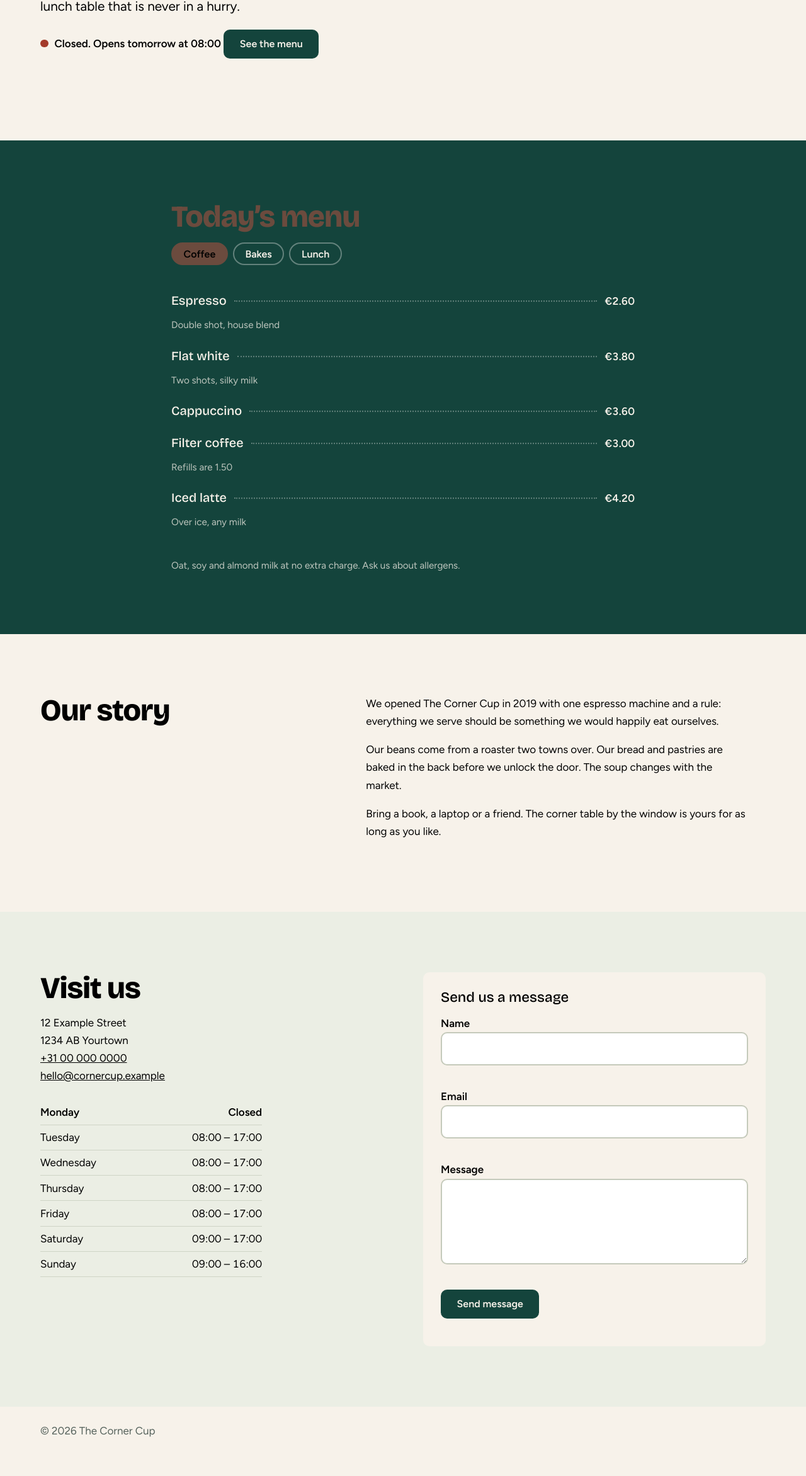
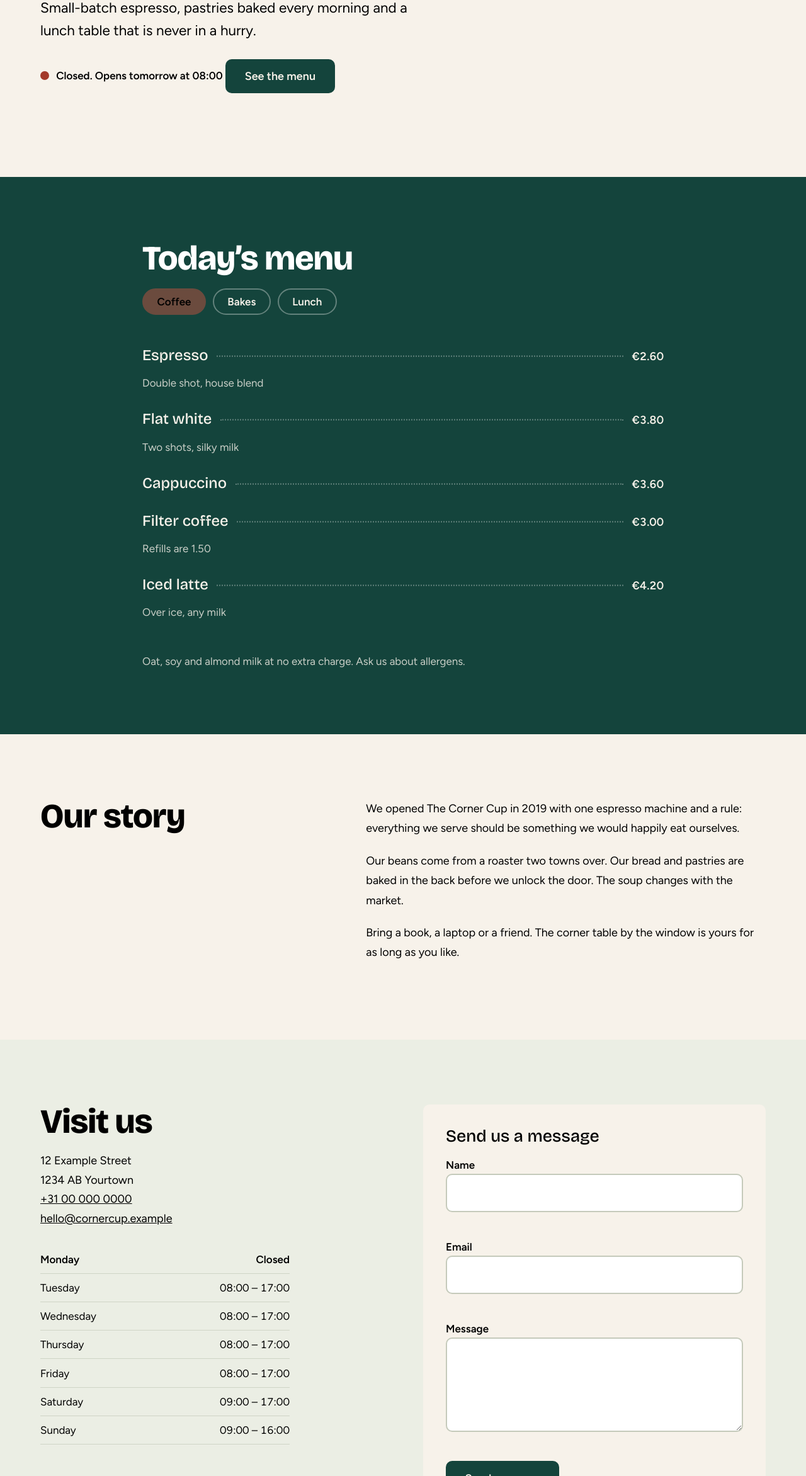
Before and after one commit to Tkay-G/cafe_template, a plain HTML site: page index.html in a window 1280 px wide. Shown: the part 456-2800 px from the top of the page at 63% size. Before the commit the page ends 2766 px from the top, so only its background shows below. Drawn offline with nearby package versions, Linux system fonts and the light colour scheme.

Commit message:
styling changes ( color )

```diff
--- a/styles.css
+++ b/styles.css
@@ -1,3 +1,4 @@
+
 :root {
   --green: #14443c;
   --green-deep: #0e312b;
@@ -5,92 +6,448 @@
   --chalk: #f7f2ea;
   --ink: #000000;
   --muted: #55625c;
+
   --display: "Bricolage Grotesque", system-ui, sans-serif;
   --body: "Figtree", system-ui, sans-serif;
+
   --radius: 10px;
+
+  /* Typography scale */
+  --text-xs: 0.833rem;
+  --text-sm: 0.889rem;
+  --text-base: 1rem;
+  --text-lg: 1.222rem;
+  --text-xl: 1.333rem;
 }
-*, *::before, *::after { box-sizing: border-box; }
-html { scroll-behavior: smooth; scroll-padding-top: 4.5rem; }
-body { margin: 0; font: 400 1.0625rem/1.65 var(--body); color: var(--ink); background: var(--chalk); }
-h1, h2, h3 {
-  font-family: var(--display), monospace; line-height: 1.05; margin: 0 0 1rem; }
-h1 { font-size: clamp(2.8rem, 9vw, 6.5rem); font-weight: 800; letter-spacing: -0.03em; max-width: 12ch; }
-h2 { font-size: clamp(2rem, 5vw, 3rem); font-weight: 800; letter-spacing: -0.02em; }
-h3 { font-size: 1.4rem; font-weight: 500; }
-a { color: inherit; }
-:focus-visible { outline: 3px solid var(--coffeeBrown); outline-offset: 3px; }
-.sr { position: absolute; left: -9999px; }
-.skip { position: absolute; left: -9999px; background: var(--coffeeBrown); padding: .5rem 1rem; z-index: 20; }
-.skip:focus { left: 1rem; top: 1rem; }
+
+*,
+*::before,
+*::after {
+  box-sizing: border-box;
+}
+
+/* Base */
+html {
+  font-size: 18px;
+  scroll-behavior: smooth;
+  scroll-padding-top: 5rem;
+}
+
+body {
+  margin: 0;
+  font: 400 var(--text-base)/1.65 var(--body);
+  color: var(--ink);
+  background: var(--chalk);
+}
+
+/* Headings */
+h1,
+h2,
+h3 {
+  font-family: var(--display), monospace;
+  line-height: 1.05;
+  margin: 0 0 1rem;
+}
+
+h1 {
+  font-size: clamp(2.8rem, 9vw, 6.5rem);
+  font-weight: 800;
+  letter-spacing: -0.03em;
+  max-width: 12ch;
+}
+
+h2 {
+  font-size: clamp(2rem, 5vw, 3rem);
+  font-weight: 800;
+  letter-spacing: -0.02em;
+}
+
+h3 {
+  font-size: 1.5rem;
+  font-weight: 500;
+}
+
+a {
+  color: inherit;
+}
+
+:focus-visible {
+  outline: 3px solid var(--coffeeBrown);
+  outline-offset: 3px;
+}
+
+.sr {
+  position: absolute;
+  left: -9999px;
+}
+
+.skip {
+  position: absolute;
+  left: -9999px;
+  background: var(--coffeeBrown);
+  padding: 0.6rem 1.1rem;
+  z-index: 20;
+}
+
+.skip:focus {
+  left: 1rem;
+  top: 1rem;
+}
 
 /* Header */
-.site-header { position: sticky; top: 0; z-index: 10; display: flex; align-items: center; justify-content: space-between; padding: .9rem clamp(1rem, 5vw, 4rem); background: var(--chalk); border-bottom: 1px solid #dfe2d8; }
-.logo { font: 800 1.25rem var(--display); text-decoration: none; letter-spacing: -0.01em; }
-.nav { display: flex; gap: 1.75rem; }
-.nav a { text-decoration: none; font-weight: 600; padding: .25rem 0; border-bottom: 2px solid transparent; }
-.nav a:hover { border-color: var(--coffeeBrown); }
-.nav-toggle { display: none; font: 600 1rem var(--body); background: none; border: 2px solid var(--ink); border-radius: var(--radius); padding: .35rem .9rem; cursor: pointer; }
+.site-header {
+  position: sticky;
+  top: 0;
+  z-index: 10;
+  display: flex;
+  align-items: center;
+  justify-content: space-between;
+  padding: 1rem clamp(1rem, 5vw, 4rem);
+  background: var(--chalk);
+  border-bottom: 1px solid #dfe2d8;
+}
+
+.logo {
+  font: 800 1.35rem var(--display);
+  text-decoration: none;
+  letter-spacing: -0.01em;
+}
+
+.nav {
+  display: flex;
+  gap: 1.75rem;
+}
+
+.nav a {
+  text-decoration: none;
+  font-size: 0.944rem;
+  font-weight: 600;
+  padding: 0.25rem 0;
+  border-bottom: 2px solid transparent;
+}
+
+.nav a:hover {
+  border-color: var(--coffeeBrown);
+}
+
+.nav-toggle {
+  display: none;
+  font: 600 1rem var(--body);
+  background: none;
+  border: 2px solid var(--ink);
+  border-radius: var(--radius);
+  padding: 0.45rem 1rem;
+  cursor: pointer;
+}
 
 /* Hero */
-.hero {  padding: clamp(3rem, 9vw, 7rem) clamp(1rem, 5vw, 4rem); }
-.lead { font-size: 1.3rem; max-width: 34rem; margin: 0 0 1.25rem; }
-.status { display: inline-flex; align-items: center; gap: .6rem; font-weight: 600; margin: 0 0 1.75rem;
+.hero {
+  padding: clamp(3rem, 9vw, 7rem) clamp(1rem, 5vw, 4rem);
 }
-.status::before { content: ""; width: .8rem; height: .8rem; border-radius: 50%; background: var(--muted); flex: none; }
-.status.open::before { background: var(--green); }
-.status.closed::before { background: #a33a2a; }
-.btn { display: inline-block; background: var(--green); color: var(--chalk); font: 600 1rem var(--body); text-decoration: none; padding: .85rem 1.6rem; border: 0; border-radius: var(--radius); cursor: pointer; transition: background .2s; }
-.btn:hover { background: var(--green-deep); }
+
+.lead {
+  font-size: 1.25rem;
+  line-height: 1.6;
+  max-width: 34rem;
+  margin: 0 0 1.5rem;
+}
+
+.status {
+  display: inline-flex;
+  align-items: center;
+  gap: 0.6rem;
+  font-size: 0.944rem;
+  font-weight: 600;
+  margin: 0 0 1.75rem;
+}
+
+.status::before {
+  content: "";
+  width: 0.8rem;
+  height: 0.8rem;
+  border-radius: 50%;
+  background: var(--muted);
+  flex: none;
+}
+
+.status.open::before {
+  background: var(--green);
+}
+
+.status.closed::before {
+  background: #a33a2a;
+}
+
+.btn {
+  display: inline-block;
+  background: var(--green);
+  color: var(--chalk);
+  font: 600 1rem var(--body);
+  text-decoration: none;
+  padding: 0.9rem 1.7rem;
+  border: 0;
+  border-radius: var(--radius);
+  cursor: pointer;
+  transition: background 0.2s;
+}
+
+.btn:hover {
+  background: var(--green-deep);
+}
 
 /* Chalkboard menu */
-.board { background: var(--green); color: var(--chalk); padding: clamp(3rem, 8vw, 6rem) clamp(1rem, 5vw, 4rem); }
-.board-inner { max-width: 46rem; margin: 0 auto; }
-.board h2 { color: var(--coffeeBrown); }
-.tabs { display: flex; flex-wrap: wrap; gap: .5rem; margin-bottom: 2rem; }
-.tabs button { font: 600 1rem var(--body); color: var(--chalk); background: transparent; border: 2px solid rgba(246,247,242,.35); border-radius: 999px; padding: .4rem 1.1rem; cursor: pointer; }
-.tabs button:hover { border-color: var(--chalk); }
-.tabs button[aria-selected="true"] { background: var(--coffeeBrown); border-color: var(--coffeeBrown); color: var(--ink); }
-.items { list-style: none; margin: 0; padding: 0; }
-.items li { display: flex; align-items: baseline; gap: .75rem; padding: .7rem 0; }
-.items .name { font: 500 1.25rem var(--display); }
-.items .dots { flex: 1; border-bottom: 2px dotted rgba(246,247,242,.35); transform: translateY(-.3rem); min-width: 1rem; }
-.items .price { font-weight: 600; font-variant-numeric: tabular-nums; }
-.items .desc { display: block; flex-basis: 100%; font-size: .95rem; opacity: .75; }
-.items li { flex-wrap: wrap; }
-.note { margin: 2rem 0 0; font-size: .95rem; opacity: .75; }
+.board {
+  background: var(--green);
+  color: var(--chalk);
+  padding: clamp(3rem, 8vw, 6rem) clamp(1rem, 5vw, 4rem);
+}
+
+.board-inner {
+  max-width: 46rem;
+  margin: 0 auto;
+}
+
+.board h2 {
+  color: #ffffff;
+}
+
+.tabs {
+  display: flex;
+  flex-wrap: wrap;
+  gap: 0.6rem;
+  margin-bottom: 2rem;
+}
+
+.tabs button {
+  font: 600 0.944rem var(--body);
+  color: var(--chalk);
+  background: transparent;
+  border: 2px solid rgba(246, 247, 242, 0.35);
+  border-radius: 999px;
+  padding: 0.5rem 1.2rem;
+  cursor: pointer;
+}
+
+.tabs button:hover {
+  border-color: var(--chalk);
+}
+
+.tabs button[aria-selected="true"] {
+  background: var(--coffeeBrown);
+  border-color: var(--coffeeBrown);
+  color: var(--ink);
+}
+
+.items {
+  list-style: none;
+  margin: 0;
+  padding: 0;
+}
+
+.items li {
+  display: flex;
+  flex-wrap: wrap;
+  align-items: baseline;
+  gap: 0.75rem;
+  padding: 0.8rem 0;
+}
+
+.items .name {
+  font: 500 1.333rem var(--display);
+}
+
+.items .dots {
+  flex: 1;
+  border-bottom: 2px dotted rgba(246, 247, 242, 0.35);
+  transform: translateY(-0.3rem);
+  min-width: 1rem;
+}
+
+.items .price {
+  font-size: 1rem;
+  font-weight: 600;
+  font-variant-numeric: tabular-nums;
+}
+
+.items .desc {
+  display: block;
+  flex-basis: 100%;
+  font-size: 0.944rem;
+  line-height: 1.6;
+  opacity: 0.8;
+}
+
+.note {
+  margin: 2rem 0 0;
+  font-size: 0.944rem;
+  line-height: 1.6;
+  opacity: 0.8;
+}
 
 /* Story */
-.story { display: grid; grid-template-columns: minmax(0, 1fr) minmax(0, 1.4fr); gap: clamp(1.5rem, 5vw, 5rem); padding: clamp(3rem, 8vw, 6rem) clamp(1rem, 5vw, 4rem); }
-.story-text { max-width: 38rem; }
-.story-text p { margin: 0 0 1.1rem; }
+.story {
+  display: grid;
+  grid-template-columns: minmax(0, 1fr) minmax(0, 1.4fr);
+  gap: clamp(1.5rem, 5vw, 5rem);
+  padding: clamp(3rem, 8vw, 6rem) clamp(1rem, 5vw, 4rem);
+}
+
+.story-text {
+  max-width: 38rem;
+}
+
+.story-text p {
+  font-size: 1rem;
+  line-height: 1.75;
+  margin: 0 0 1.1rem;
+}
 
 /* Visit */
-.visit { display: grid; grid-template-columns: repeat(2, minmax(0, 1fr)); gap: clamp(1.5rem, 5vw, 5rem); padding: clamp(3rem, 8vw, 6rem) clamp(1rem, 5vw, 4rem); background: #ebeee4; }
-address { font-style: normal; margin-bottom: 1.5rem; }
-.hours { border-collapse: collapse; width: 100%; max-width: 22rem; }
-.hours td { padding: .35rem 0; border-bottom: 1px solid #cfd4c6; }
-.hours td:last-child { text-align: right; font-variant-numeric: tabular-nums; }
-.hours tr.today td { font-weight: 600; }
-.contact { background: var(--chalk); padding: 1.75rem; border-radius: var(--radius); }
-.contact label { display: block; font-weight: 600; margin-top: 1rem; }
-.contact input, .contact textarea { width: 100%; font: inherit; padding: .65rem .8rem; border: 2px solid #c5cabb; border-radius: var(--radius); background: #fff; }
-.contact input:focus, .contact textarea:focus { border-color: var(--green); outline: none; }
-.contact [aria-invalid="true"] { border-color: #a33a2a; }
-.error { display: block; min-height: 1.2rem; font-size: .9rem; color: #a33a2a; }
-.contact .btn { margin-top: .75rem; }
-.form-result { margin: 1rem 0 0; font-weight: 600; color: var(--green); }
+.visit {
+  display: grid;
+  grid-template-columns: repeat(2, minmax(0, 1fr));
+  gap: clamp(1.5rem, 5vw, 5rem);
+  padding: clamp(3rem, 8vw, 6rem) clamp(1rem, 5vw, 4rem);
+  background: #ebeee4;
+}
 
-.site-footer { padding: 1.5rem clamp(1rem, 5vw, 4rem); color: var(--muted); }
-.site-footer p { margin: 0; }
+address {
+  font-size: 1rem;
+  font-style: normal;
+  line-height: 1.7;
+  margin-bottom: 1.5rem;
+}
 
+.hours {
+  border-collapse: collapse;
+  width: 100%;
+  max-width: 22rem;
+}
+
+.hours td {
+  font-size: 0.944rem;
+  padding: 0.45rem 0;
+  border-bottom: 1px solid #cfd4c6;
+}
+
+.hours td:last-child {
+  text-align: right;
+  font-variant-numeric: tabular-nums;
+}
+
+.hours tr.today td {
+  font-weight: 600;
+}
+
+.contact {
+  background: var(--chalk);
+  padding: 2rem;
+  border-radius: var(--radius);
+}
+
+.contact label {
+  display: block;
+  font-size: 0.944rem;
+  font-weight: 600;
+  margin-top: 1rem;
+}
+
+.contact input,
+.contact textarea {
+  width: 100%;
+  font: inherit;
+  padding: 0.75rem 0.9rem;
+  border: 2px solid #c5cabb;
+  border-radius: var(--radius);
+  background: #fff;
+}
+
+.contact input:focus,
+.contact textarea:focus {
+  border-color: var(--green);
+  outline: none;
+}
+
+.contact [aria-invalid="true"] {
+  border-color: #a33a2a;
+}
+
+.error {
+  display: block;
+  min-height: 1.3rem;
+  font-size: 0.889rem;
+  color: #a33a2a;
+}
+
+.contact .btn {
+  margin-top: 0.75rem;
+}
+
+.form-result {
+  margin: 1rem 0 0;
+  font-weight: 600;
+  color: var(--green);
+}
+
+/* Footer */
+.site-footer {
+  padding: 1.75rem clamp(1rem, 5vw, 4rem);
+  color: var(--muted);
+}
+
+.site-footer p {
+  font-size: 0.944rem;
+  margin: 0;
+}
+
+/* Responsive */
 @media (max-width: 760px) {
-  .nav-toggle { display: block; }
-  .nav { display: none; position: absolute; top: 100%; left: 0; right: 0; flex-direction: column; gap: 0; background: var(--chalk); border-bottom: 1px solid #dfe2d8; padding: .5rem clamp(1rem, 5vw, 4rem) 1rem; }
-  .nav.open { display: flex; }
-  .nav a { padding: .6rem 0; }
-  .story, .visit { grid-template-columns: 1fr; }
+  html {
+    font-size: 17px;
+  }
+
+  .nav-toggle {
+    display: block;
+  }
+
+  .nav {
+    display: none;
+    position: absolute;
+    top: 100%;
+    left: 0;
+    right: 0;
+    flex-direction: column;
+    gap: 0;
+    background: var(--chalk);
+    border-bottom: 1px solid #dfe2d8;
+    padding: 0.5rem clamp(1rem, 5vw, 4rem) 1rem;
+  }
+
+  .nav.open {
+    display: flex;
+  }
+
+  .nav a {
+    padding: 0.75rem 0;
+  }
+
+  .story,
+  .visit {
+    grid-template-columns: 1fr;
+  }
+
+  .contact {
+    padding: 1.5rem;
+  }
 }
+
+/* Reduced motion accessibility */
 @media (prefers-reduced-motion: reduce) {
-  html { scroll-behavior: auto; }
-  * { transition: none !important; }
+  html {
+    scroll-behavior: auto;
+  }
+
+  * {
+    transition: none !important;
+  }
 }
```
